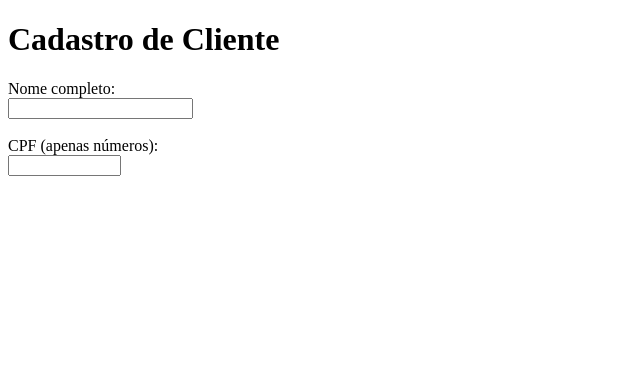
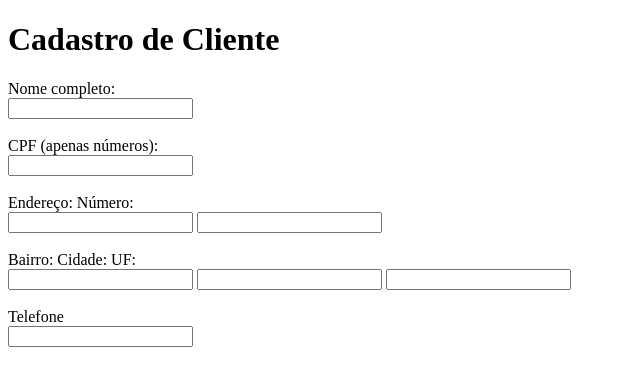
Before and after one commit to dougstan/projeto-formulario, a plain HTML site: page index.html in a window 1280 px wide. Shown: the whole page, without its empty margins (0-640 px from the left). Drawn offline with Linux system fonts and the light colour scheme.

Commit message:
Criado mais campos e o arquivo style.css

```diff
--- a/index.html
+++ b/index.html
@@ -4,6 +4,7 @@
     <meta charset="UTF-8">
     <meta http-equiv="X-UA-Compatible" content="IE=edge">
     <meta name="viewport" content="width=device-width, initial-scale=1.0">
+    <link rel="stylesheet" href="css/style.css">
     <title>Formulário de Cadastro de Clientes</title>
 </head>
 <body>
@@ -12,7 +13,19 @@
         <label for="nome">Nome completo:</label><br>
         <input type="text" id="nome" name="nome"><br><br>
         <label for="cpf">CPF (apenas números):</label><br>
-        <input type="text" id="cpf" name="cpf" size="11">
+        <input type="text" id="cpf" name="cpf"><br><br>
+        <label for="endereco">Endereço:</label>
+        <label for="numero">Número:</label><br>
+        <input type="text" id="endereco" name="endereco">
+        <input type="text" id="numero" name="numero"><br><br>
+        <label for="bairro">Bairro:</label>
+        <label for="cidade">Cidade:</label>
+        <label for="estado">UF:</label><br>
+        <input type="text" id="bairro" name="bairro">
+        <input type="text" id="cidade" name="cidade">
+        <input type="text" id="uf" name="uf"><br><br>
+        <label for="tel">Telefone</label><br>
+        <input type="text" id="tel" name="tel" pattern="[0-9](00) 00000-0000"><br><br>
     </form>
 </body>
 </html>
```
Also changed, not shown: css/style.css (added).
